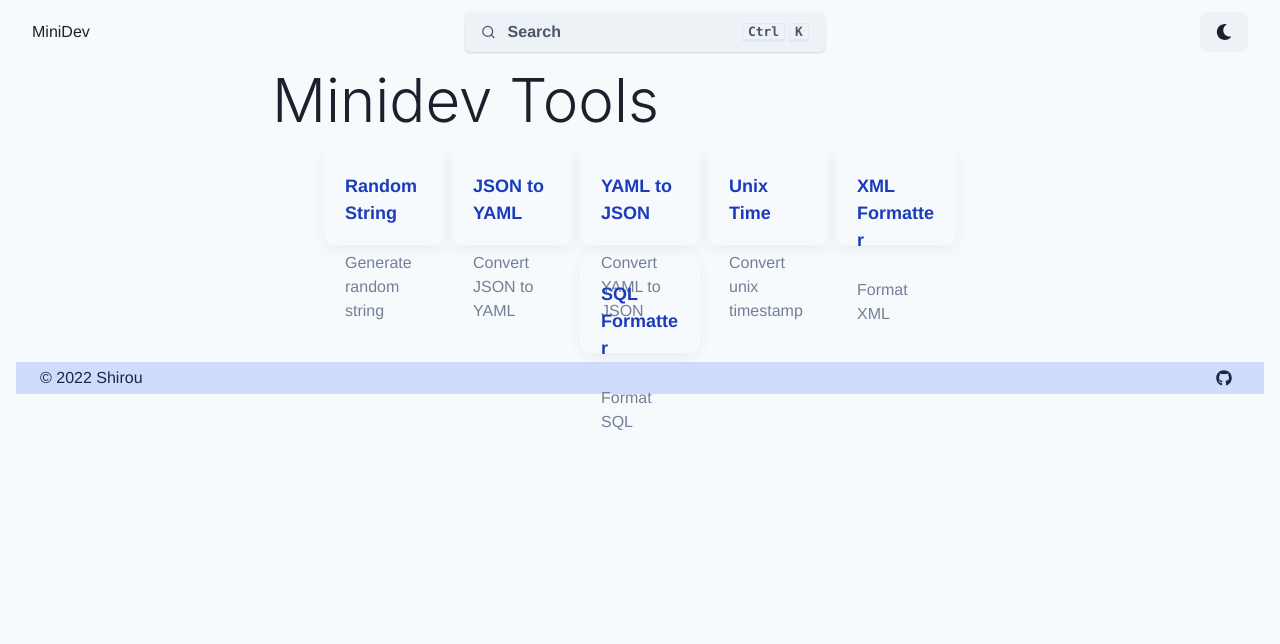
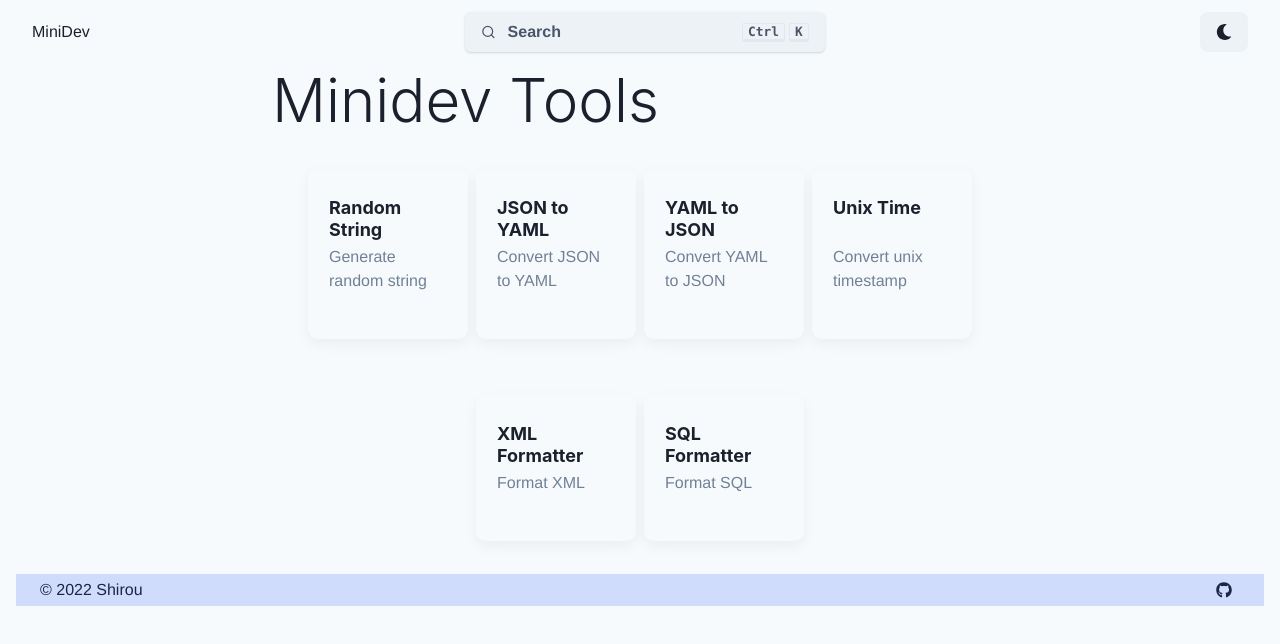
Before and after one commit to shirou/minidev, a Next.js app: page / in a window 1280 px wide. Shown: the top 644 px of the page. Built offline with nearby package versions, Linux system fonts and the light colour scheme.

Commit message:
fix: top page layout and color. (but not so good...)

```diff
--- a/src/pages/index.tsx
+++ b/src/pages/index.tsx
@@ -15,14 +15,14 @@ const items = () => {
   return getAllToolAsList().map((t, i) => {
     return (
       <WrapItem key={i} as={'a'} href={`/d/${t.key}/`}>
-        <Card p='1rem' width={{ sm: '180px', xl: '120px' }} height={{ sm: '170px', xl: '100px' }} my={{ sm: '24px', xl: '0px' }}>
+        <Card p='1rem' maxWidth={{ base: '200px', md: '160px' }} maxHeight={{ base: '170px' }} my={{ base: '12px', md: '24px' }}>
           <CardHeader p='12px 5px' mb='12px'>
-            <Text fontSize='lg' color='navy.500' fontWeight='bold'>
+            <Heading h={6} fontSize='lg' fontWeight='bold'>
               {t.title}
-            </Text>
+            </Heading>
           </CardHeader>
           <CardBody p='0px 5px'>
-            <Text fontSize='md' color='gray.500' fontWeight='400' mb='30px'>
+            <Text fontSize='md' color={['gray.500', 'white.50']} fontWeight='400' mb='30px'>
               {t.description}
             </Text>
           </CardBody>
```
